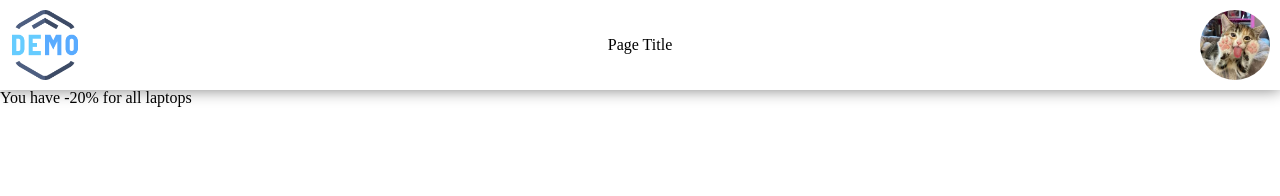
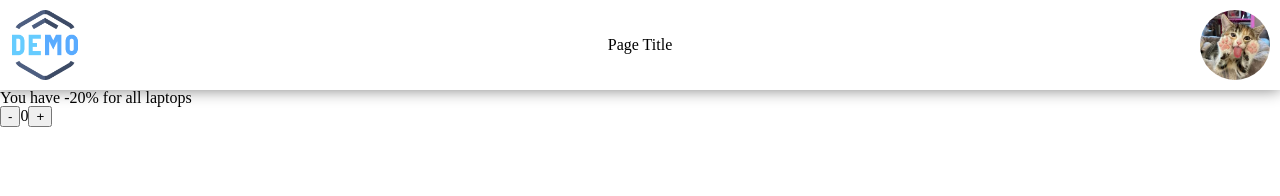
Before and after one commit to ArtyomHloba/react-app, a React (Vite) app: page / in a window 1280 px wide. Shown: the top 196 px of the page. Built offline with nearby package versions, Linux system fonts and the light colour scheme.

Commit message:
Add counter

```diff
--- a/src/App.jsx
+++ b/src/App.jsx
@@ -1,3 +1,4 @@
+import Counter from "./components/Counter";
 import Header from "./components/Header"
 import Main from "./components/Main";
 
@@ -10,6 +11,7 @@
   return <>
       <Header isLogin={isLogin}/>
       <Main isLogin={isLogin} user={user}/>
+      <Counter />
   </>
 }
 
--- /dev/null
+++ b/src/components/Counter/index.jsx
@@ -0,0 +1,23 @@
+import { useState } from "react";
+
+function Counter() {
+    const [count, setCount] = useState(0);
+
+    function decrement() {
+        setCount(count - 1);
+    }
+
+    function plus(){
+        setCount(count + 1);
+    }
+
+  return (
+    <>
+        <button onClick={decrement}>-</button>
+        <span>{count}</span>
+        <button onClick={plus}>+</button>
+    </>
+  )
+}
+
+export default Counter
```
